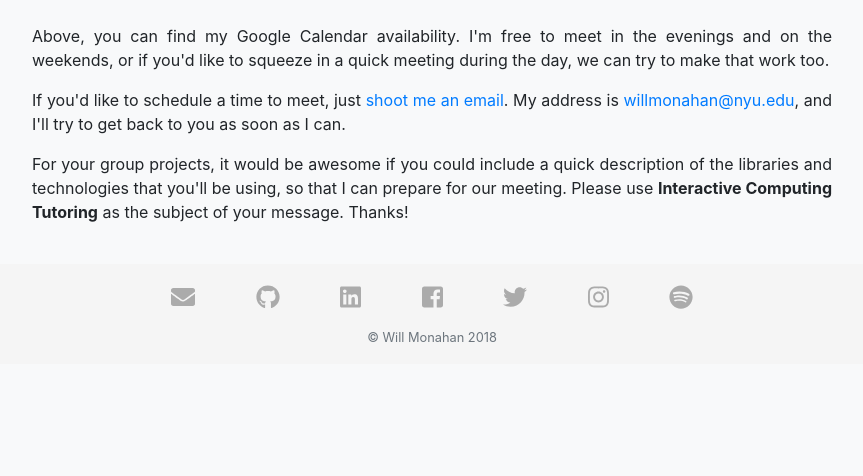
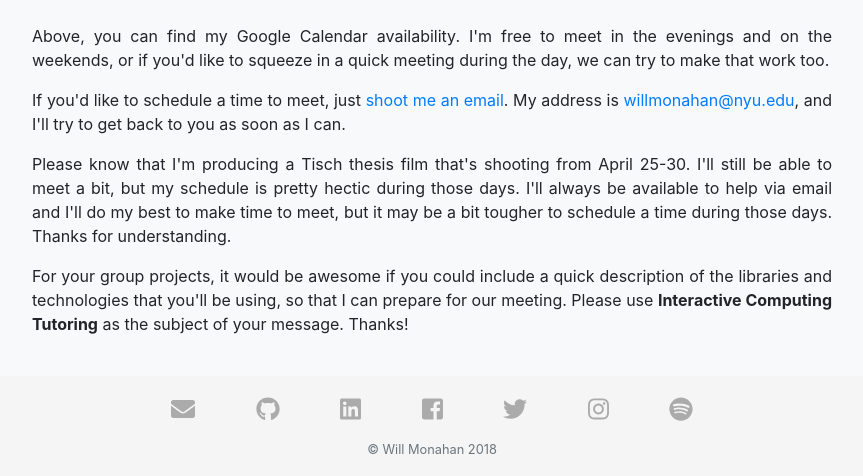
Before and after one commit to willmonahan/wmonahan, a PHP site: page /interactive/calendar/index.php in a window 1280 px wide. Shown: the part 814-1290 px from the top of the page, without its empty margins (208-1071 px from the left). Before the commit the page ends 1156 px from the top, so only its background shows below. Run offline with PHP 8.4, Linux system fonts and the light colour scheme; some libraries are stand-ins or nearby versions.

Commit message:
add film shoot disclaimer to interactive computing calendar page

```diff
--- a/interactive/calendar/index.php
+++ b/interactive/calendar/index.php
@@ -26,6 +26,7 @@
 			<div style="max-width: 800px; display: block; margin: auto;">
 				<p class="text-justify">Above, you can find my Google Calendar availability. I'm free to meet in the evenings and on the weekends, or if you'd like to squeeze in a quick meeting during the day, we can try to make that work too.</p>
 				<p class="text-justify">If you'd like to schedule a time to meet, just <a href="mailto:willmonahan@nyu.edu">shoot me an email</a>. My address is <a href="mailto:willmonahan@nyu.edu">willmonahan@nyu.edu</a>, and I'll try to get back to you as soon as I can.</p>
+        <p class="text-justify">Please know that I'm producing a Tisch thesis film that's shooting from April 25-30. I'll still be able to meet a bit, but my schedule is pretty hectic during those days. I'll always be available to help via email and I'll do my best to make time to meet, but it may be a bit tougher to schedule a time during those days. Thanks for understanding.</p>
 				<p class="text-justify">For your group projects, it would be awesome if you could include a quick description of the libraries and technologies that you'll be using, so that I can prepare for our meeting. Please use <strong>Interactive Computing Tutoring</strong> as the subject of your message. Thanks!</p>
 		  </div>
 
```
